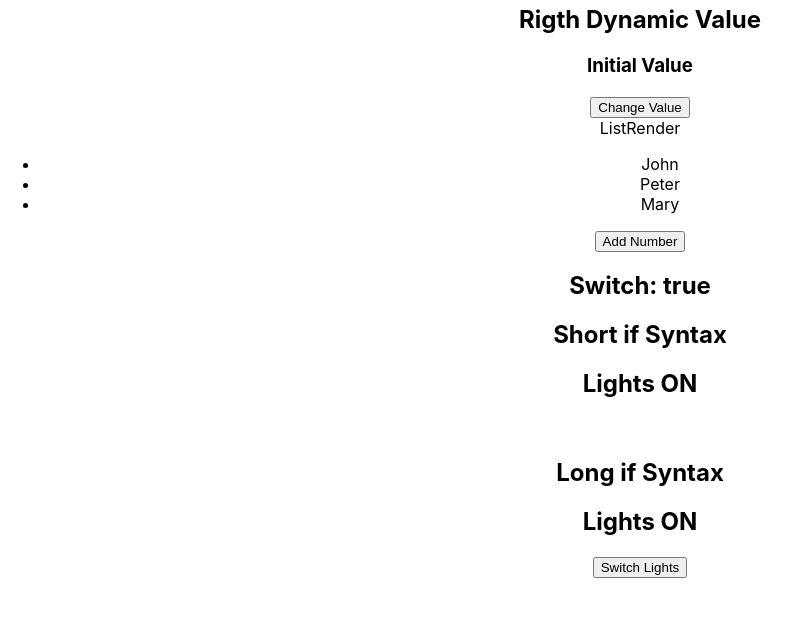
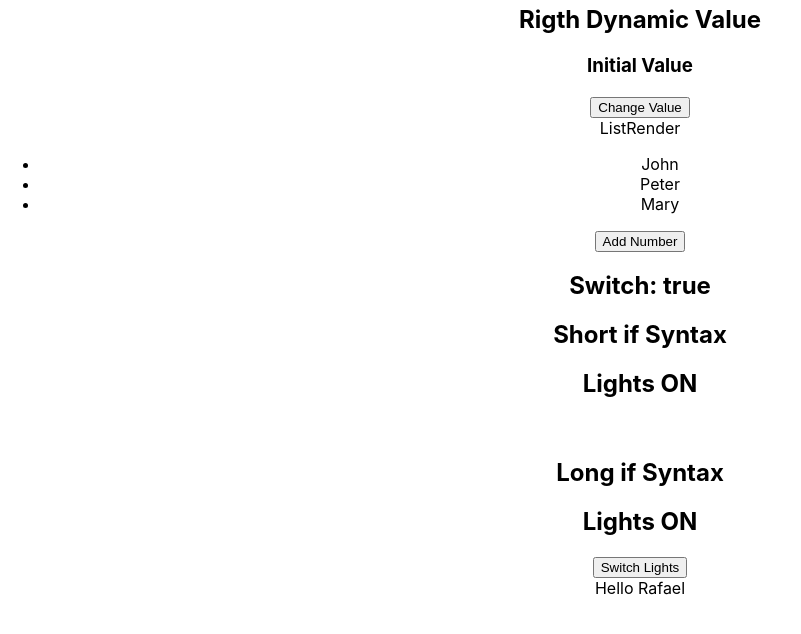
Before and after one commit to rafaelsslemes/basics_react, a React (Create React App) app: page / in a window 1280 px wide. Shown: the part 721-1355 px from the top of the page, without its empty margins (0-801 px from the left). Built offline with nearby package versions, Linux system fonts and the light colour scheme.

Commit message:
Props in Components

```diff
--- a/src/App.js
+++ b/src/App.js
@@ -9,6 +9,7 @@ import EventClick from './components/EventClick';
 import DataByHook from './components/DataByHook';
 import ListRender from './components/ListRender';
 import CondictionalRender from './components/CondictionalRender';
+import ReceiveProperties from './components/ReceiveProperties';
 
 function App() {
   return (
@@ -23,6 +24,7 @@ function App() {
         <DataByHook/>
         <ListRender/>
         <CondictionalRender/>
+        <ReceiveProperties name='Rafael'/>
     </div>
   );
 }
--- /dev/null
+++ b/src/components/ReceiveProperties.js
@@ -0,0 +1,9 @@
+const ReceiveProperties = (props) => {
+  return (
+    <div>
+        Hello {props.name}
+    </div>
+  );
+}
+
+export default ReceiveProperties
```
